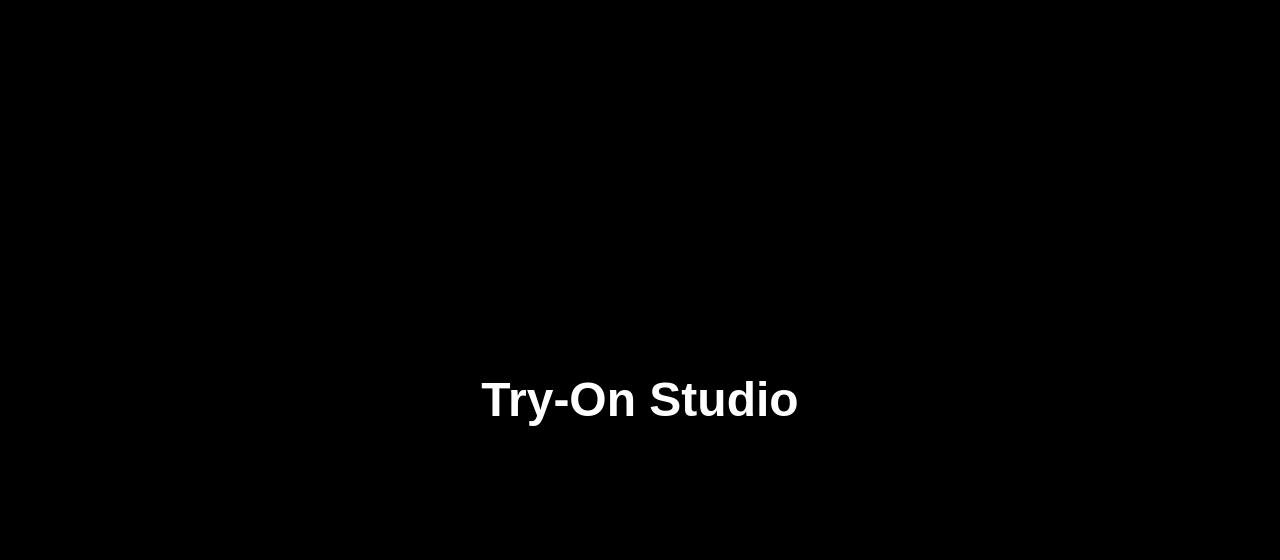
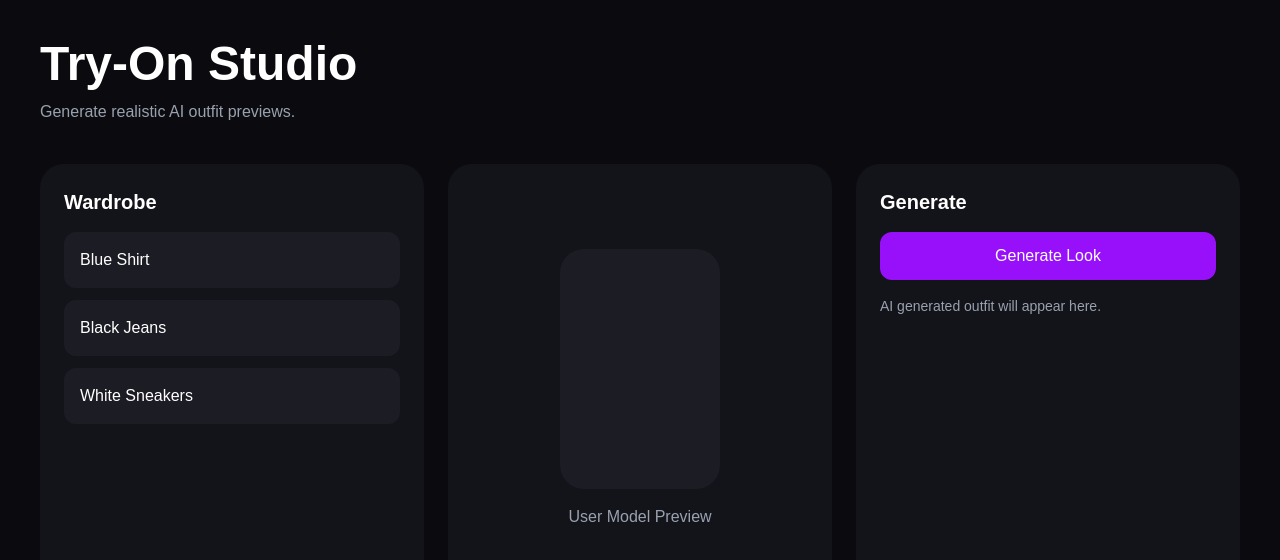
Before and after one commit to vardrobesd/vardrobe, a Next.js app in the folder frontend/: page /tryon in a window 1280 px wide. Shown: the top 560 px of the page. Built offline with nearby package versions, Linux system fonts and the light colour scheme.

Commit message:
added try-on studio

```diff
--- a/frontend/app/tryon/page.tsx
+++ b/frontend/app/tryon/page.tsx
@@ -1,7 +1,59 @@
-export default function tryon() {
+export default function TryOnPage() {
   return (
-    <div className="min-h-screen bg-black text-white flex items-center justify-center">
+    <main className="min-h-screen bg-[#0B0B0F] text-white p-10">
       <h1 className="text-5xl font-bold">Try-On Studio</h1>
-    </div>
+
+      <p className="text-gray-400 mt-3">
+        Generate realistic AI outfit previews.
+      </p>
+
+      <div className="grid md:grid-cols-3 gap-6 mt-10">
+
+        <div className="bg-[#13131A] rounded-3xl p-6">
+          <h2 className="text-xl font-semibold mb-4">
+            Wardrobe
+          </h2>
+
+          <div className="space-y-3">
+            <div className="bg-[#1C1C24] p-4 rounded-xl">
+              Blue Shirt
+            </div>
+
+            <div className="bg-[#1C1C24] p-4 rounded-xl">
+              Black Jeans
+            </div>
+
+            <div className="bg-[#1C1C24] p-4 rounded-xl">
+              White Sneakers
+            </div>
+          </div>
+        </div>
+
+        <div className="bg-[#13131A] rounded-3xl p-6 flex items-center justify-center min-h-[450px]">
+          <div className="text-center">
+            <div className="w-40 h-60 bg-[#1C1C24] rounded-3xl mx-auto"></div>
+
+            <p className="text-gray-400 mt-4">
+              User Model Preview
+            </p>
+          </div>
+        </div>
+
+        <div className="bg-[#13131A] rounded-3xl p-6">
+          <h2 className="text-xl font-semibold mb-4">
+            Generate
+          </h2>
+
+          <button className="w-full bg-purple-600 py-3 rounded-xl">
+            Generate Look
+          </button>
+
+          <p className="text-gray-400 text-sm mt-4">
+            AI generated outfit will appear here.
+          </p>
+        </div>
+
+      </div>
+    </main>
   );
 }
```
